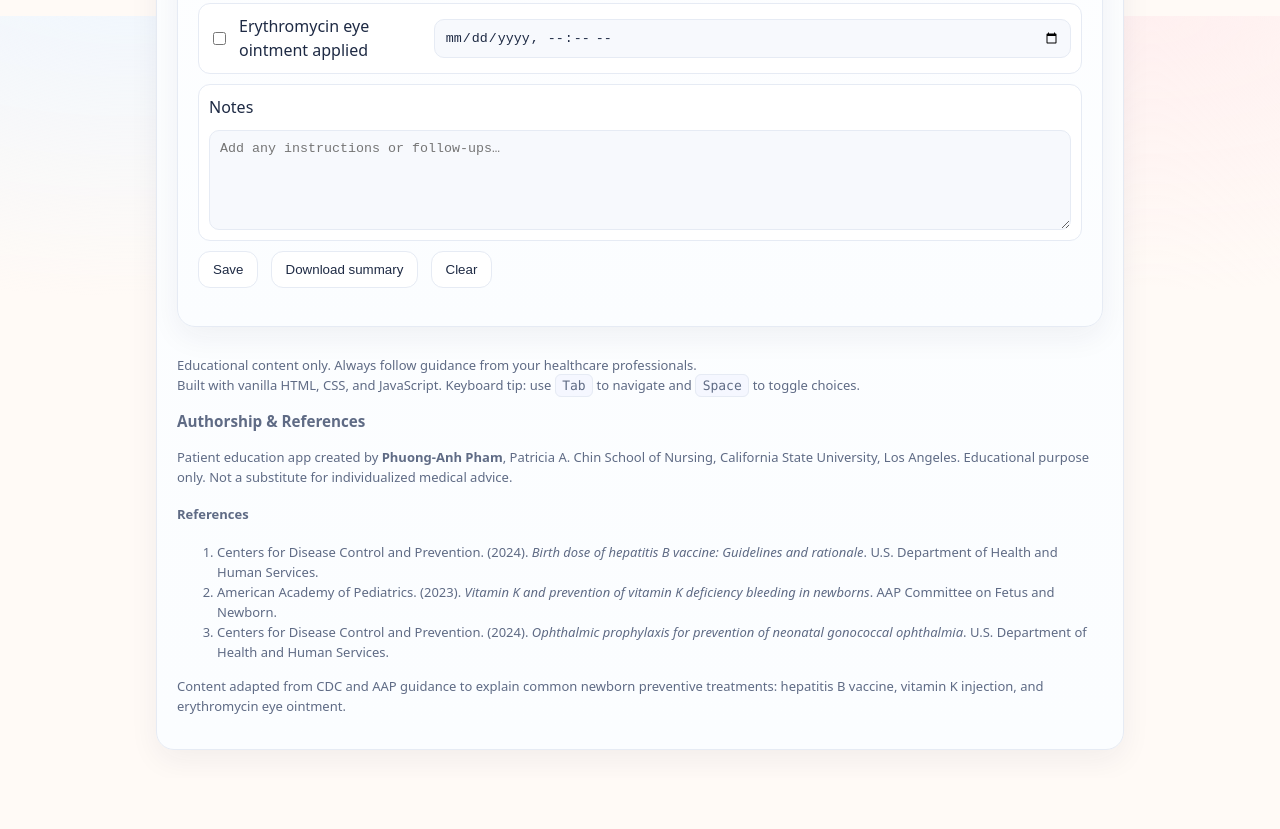
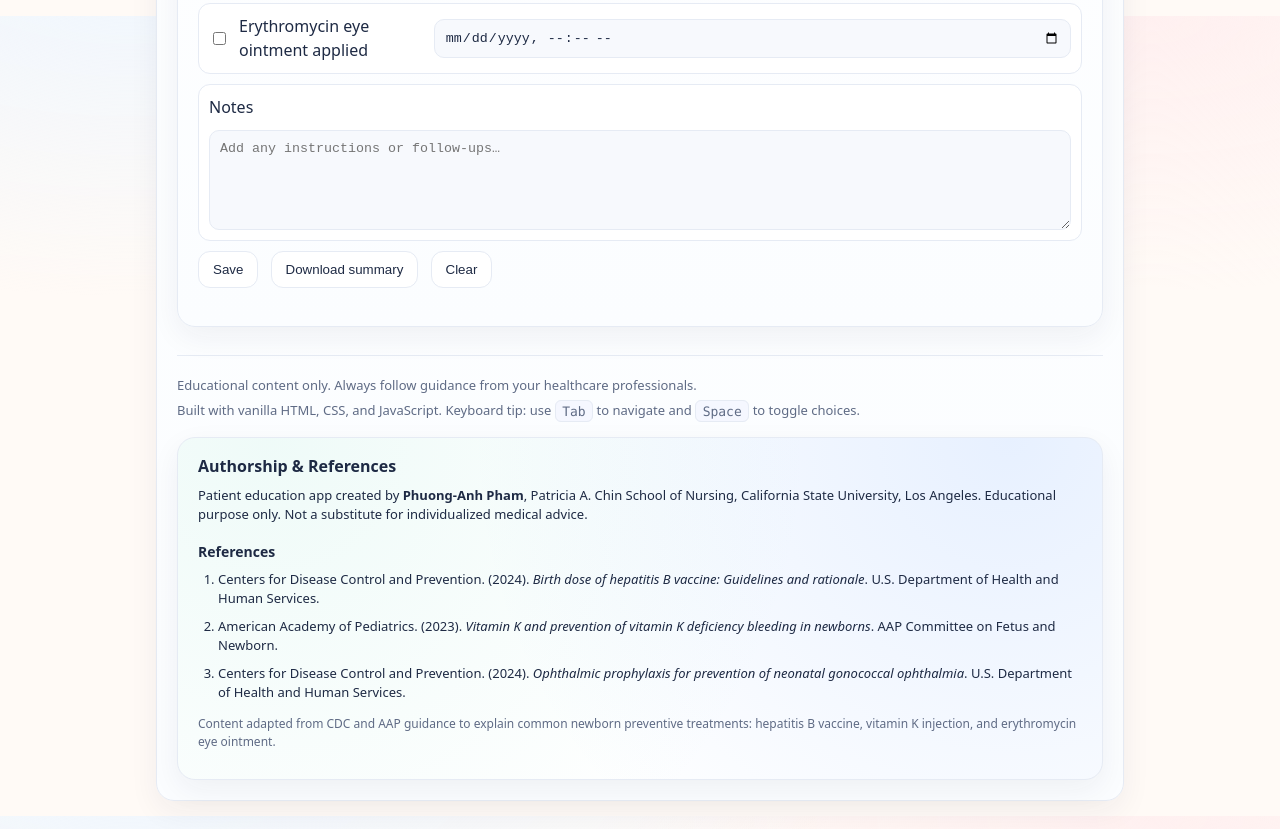
Before and after one commit to annppham/newbornmeds, a plain HTML site: page index.html in a window 1280 px wide. Shown: the part 3184-4013 px from the top of the page. Before the commit the page ends 3962 px from the top, so only its background shows below. Drawn offline with Linux system fonts and the light colour scheme.

Commit message:
Add footer layout styles to style.css

```diff
--- a/style.css
+++ b/style.css
@@ -90,3 +90,65 @@ textarea{min-height:100px}
 footer{margin-top:28px; color:var(--muted); font-size:13px}
 code.kbd{padding:.2em .5em; background:#f5f7ff; border:1px solid var(--stroke); border-radius:6px; font-family:ui-monospace, SFMono-Regular, Menlo, Monaco, Consolas, "Liberation Mono", "Courier New", monospace}
 .sr-only{position:absolute;width:1px;height:1px;padding:0;margin:-1px;overflow:hidden;clip:rect(0,0,0,0);white-space:nowrap;border:0}
+/* footer layout */
+.app-footer {
+  margin-top: 28px;
+  color: var(--muted);
+  font-size: 13px;
+  line-height: 1.5;
+  border-top: 1px solid var(--stroke);
+  padding-top: 20px;
+}
+
+.footer-top {
+  margin-bottom: 16px;
+}
+
+.footer-tech {
+  margin-top: 6px;
+}
+
+.ref-card {
+  background: #ffffff;
+  border: 1px solid var(--stroke);
+  border-radius: var(--radius);
+  box-shadow: 0 10px 30px rgba(31,42,68,.06);
+  padding: 16px 20px;
+  background-image: radial-gradient(circle at 10% 0%, rgba(122,220,198,0.12) 0%, transparent 60%), radial-gradient(circle at 90% 0%, rgba(58,134,255,0.12) 0%, transparent 60%);
+}
+
+.ref-heading {
+  margin: 0 0 8px 0;
+  font-size: 16px;
+  color: var(--text);
+}
+
+.ref-list-heading {
+  margin: 16px 0 8px 0;
+  font-size: 14px;
+  font-weight: 600;
+  color: var(--text);
+}
+
+.ref-list {
+  margin: 0;
+  padding-left: 20px;
+  font-size: 13px;
+  color: var(--text);
+}
+
+.ref-list li {
+  margin-bottom: 8px;
+}
+
+.smalltext {
+  font-size: 13px;
+  color: var(--text);
+  margin: 0;
+}
+
+.tinytext {
+  font-size: 12px;
+  margin-top: 12px;
+  color: var(--muted);
+}
```
